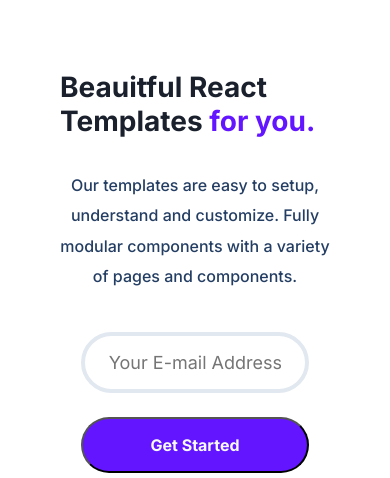
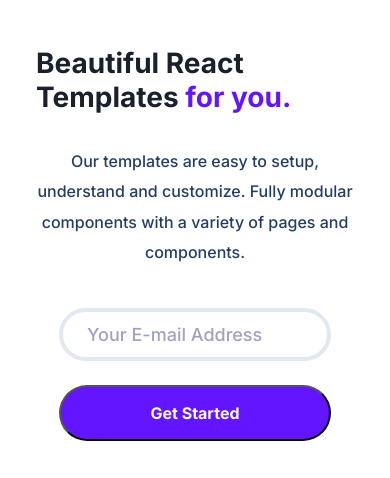
Before and after one commit to Wesman687/Treact-CUstom-Templates, a plain HTML site: page index.html in a window 390 px wide. Shown: the part 126-604 px from the top of the page. Drawn offline with Linux system fonts and the light colour scheme.

Commit message:
just some titying it up

```diff
--- a/index.html
+++ b/index.html
@@ -46,7 +46,7 @@
         <div class="row">
             <div class="landing__container">
                 <div class="left__container">
-                    <h1 class="landing__title">Beauitful React Templates <span class="purple">for you.</span></h>
+                    <h1 class="landing__title">Beautiful React Templates <span class="purple">for you.</span></h>
                     <p class="email__paragraph">Our templates are easy to setup, understand and customize. Fully modular components with a variety of pages and components.</p>
                     <div class="getStarted">
                         <input type="email" placeholder="Your E-mail Address" class="email__input">
--- a/styles.css
+++ b/styles.css
@@ -57,15 +57,26 @@ p {
 }
 input {
     border: none;
-    margin-left: 24px;
 }
+input::placeholder{
+    color: #a0a2c0;
+  }
+input, select, textarea{
+    color: #a0a2c0;
+}
+
+textarea:focus, input:focus {
+    color: #a0a2c0;
+    outline: none;
+}
+
 .nav__container {
     display: flex;
     margin-top: 32px;
     flex-wrap: wrap;
     align-items: center;
     justify-content: space-between;
-    padding: 32px;;
+    padding: 32px;
 }
 .treact {
     width: 24%;
@@ -194,8 +205,8 @@ button {
 .left__container {
     width: 40%;
     height: 100%;
-    padding: 24px;
     margin: 24px;
+
 }
 
 .email__button {
@@ -209,7 +220,14 @@ button {
     transition: all 300ms ease;
 
 }
-
+.email__input {
+    margin-left: 12px;
+    width: 100%;
+    font-weight: 500;
+    font-size: 30%;
+    overflow: hidden;
+    color: black;
+}
 .customers {
     margin-top: 32px;
     display: flex;
@@ -425,9 +443,7 @@ button {
     color: #243e63;
 }
 
-.border__text {
-    margin-top: 20px;
-}
+
 .brief__case,
 .dollar__sign {
     font-size: 24px;
@@ -442,6 +458,8 @@ button {
 .brief__container,
 .dollar__container {
     display: flex;
+    align-items: center;
+    justify-content: center;
     padding: 32px 0 24px;
 }
 .brief__img {
@@ -474,10 +492,11 @@ button {
     background-color: #feb2b2;
     border-radius: 50%;
 }
+.brief__paragraph {
+    margin-bottom: 32px;
+}
 
-.brief__text {
-    padding-top: 24px;
-}
+
 .value__button {
     margin-top: 72px;
 }
@@ -729,7 +748,6 @@ button {
 .contact__us:hover {
     background-color: #f7fafc;
     color: #6415ff;
-    border: none;
     background-image: none;
 }
 
@@ -771,7 +789,7 @@ li {
 .footer__link {
     color: #f7fafc;
     font-size: 18px;
-    font-weight: bold;;
+    font-weight: bold;
     padding-bottom: .25rem;
 }
 .footer__link:hover {
@@ -883,16 +901,19 @@ li {
         width: 90%;
         padding: 0;
     }
+
     .email__paragraph {
         text-align: center;
     }
+
     .email__button {
         width: 10rem;
         padding: 16px;
     }
-    .input {
+    .email__input {
         width: 90%;
-        color: rgb(226, 232,240);
+        color: #a0a2c0;
+        font-size: 24px;
     }
 
     .service__text {
@@ -964,7 +985,9 @@ li {
     .value__wrapper {
         padding: 0;
     }
-
+    .dollar__container {
+        margin-right: 58px;
+    }
     .icon__paragraph {
         font-size: 18px;
     }
@@ -1056,9 +1079,8 @@ li {
         width: 90%;
         border: 4px solid rgb(226, 232,240);
         border-radius: 32px;
-        padding: 16px 24px;
+        padding: 12px 24px;
         margin: 0;
-        color: rgb(226, 232,240, .2);
         font-size: 18px;
     }
     .customers {
```
